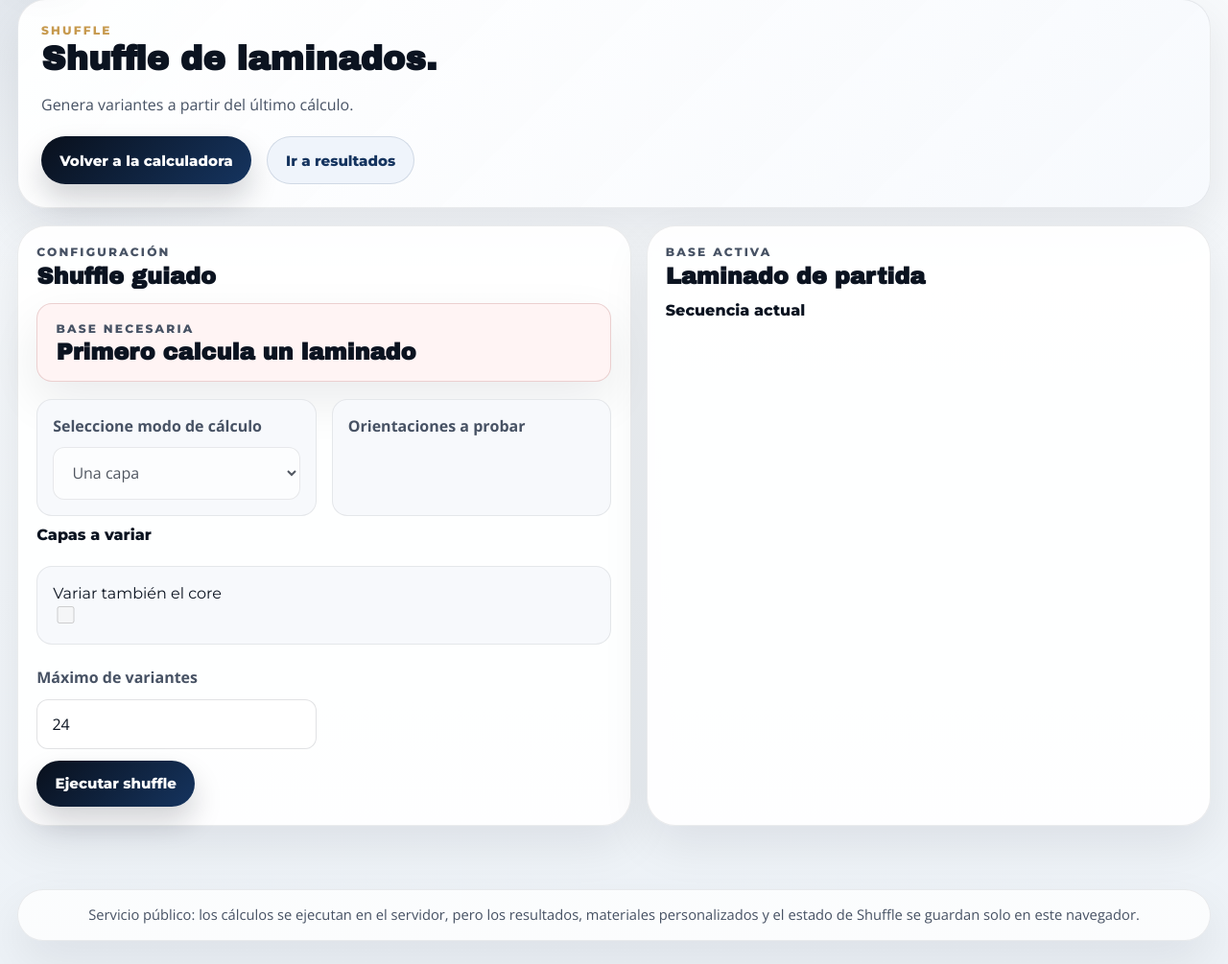
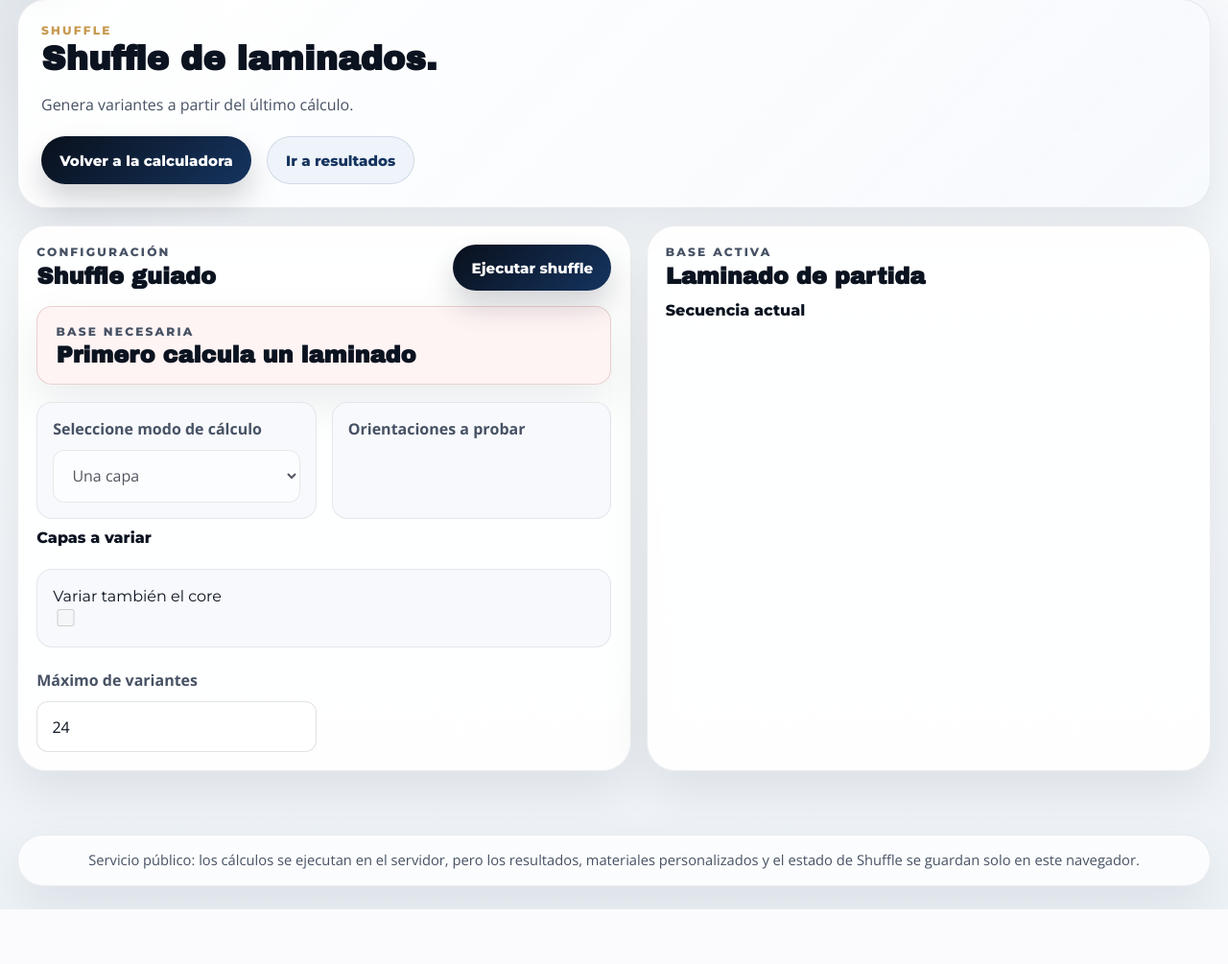
Before and after one commit to gonzalezreciogpt-a11y/laminate-theory-tool, a FastAPI app: page /shuffle in a window 1280 px wide. Shown: the part 110-1115 px from the top of the page at 96% size. After the commit the page ends 1058 px from the top, so only its background shows below. Run offline with FastAPI, Linux system fonts and the light colour scheme; some libraries are stand-ins or nearby versions.

Commit message:
Move shuffle action to header

```diff
--- a/app/web/templates/sweeps.html
+++ b/app/web/templates/sweeps.html
@@ -21,6 +21,9 @@
         <div>
           <p class="card-kicker">Configuración</p>
           <h2>Shuffle guiado</h2>
+        </div>
+        <div class="card-head-actions">
+          <button type="submit" class="primary-button" id="run-shuffle-button" form="shuffle-form">Ejecutar shuffle</button>
         </div>
       </div>
 
@@ -74,9 +77,6 @@
           <p id="shuffle-feedback-message">Revisa la selección de capas y vuelve a intentarlo.</p>
         </article>
 
-        <div class="submit-row">
-          <button type="submit" class="primary-button" id="run-shuffle-button">Ejecutar shuffle</button>
-        </div>
       </form>
     </section>
 
```
